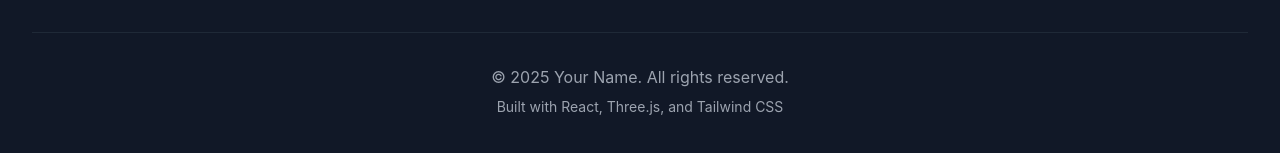
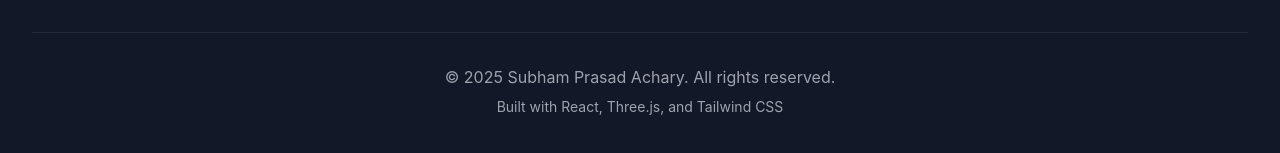
Before and after one commit to SubhamPrasadAchary/PORTFOLIO, a React (Vite) app: page / in a window 1280 px wide. Shown: the part 3640-3793 px from the top of the page. Built offline with nearby package versions, Linux system fonts and the light colour scheme.

Commit message:
Update Footer.jsx

```diff
--- a/src/components/Footer.jsx
+++ b/src/components/Footer.jsx
@@ -48,7 +48,7 @@ const Footer = () => {
         </div>
 
         <div className="border-t border-gray-800 mt-8 pt-8 text-center text-gray-400">
-          <p>© {currentYear} Your Name. All rights reserved.</p>
+          <p>© {currentYear} Subham Prasad Achary. All rights reserved.</p>
           <p className="text-sm mt-2">Built with React, Three.js, and Tailwind CSS</p>
         </div>
       </div>
```
